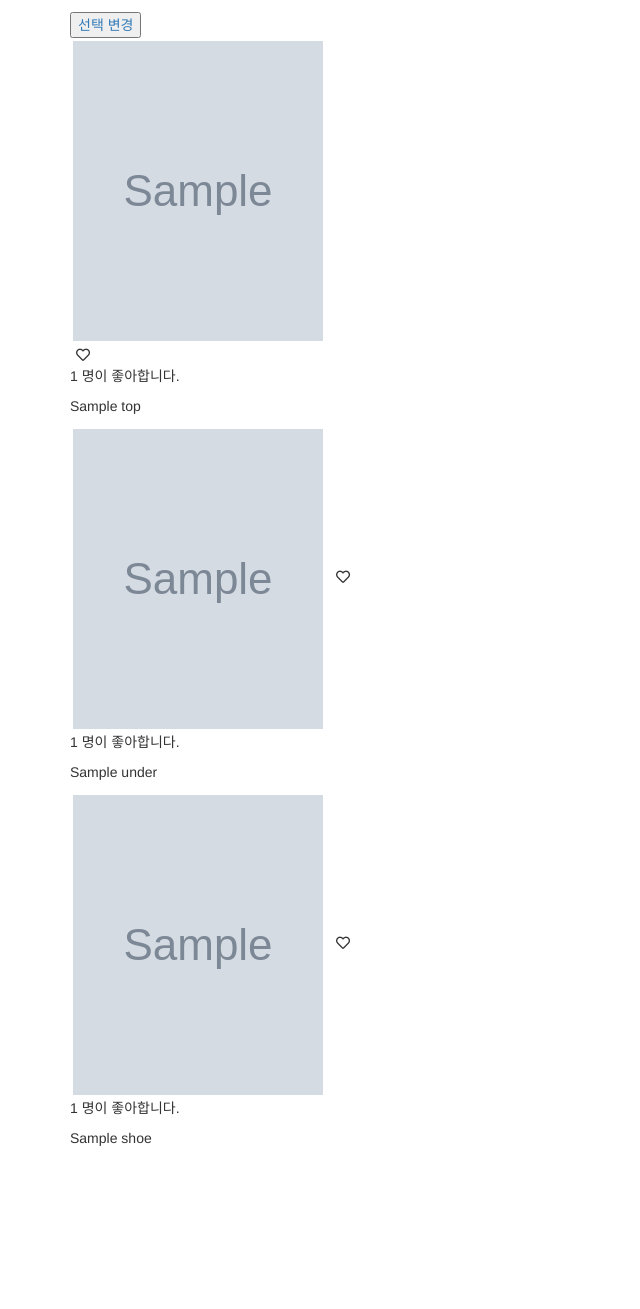
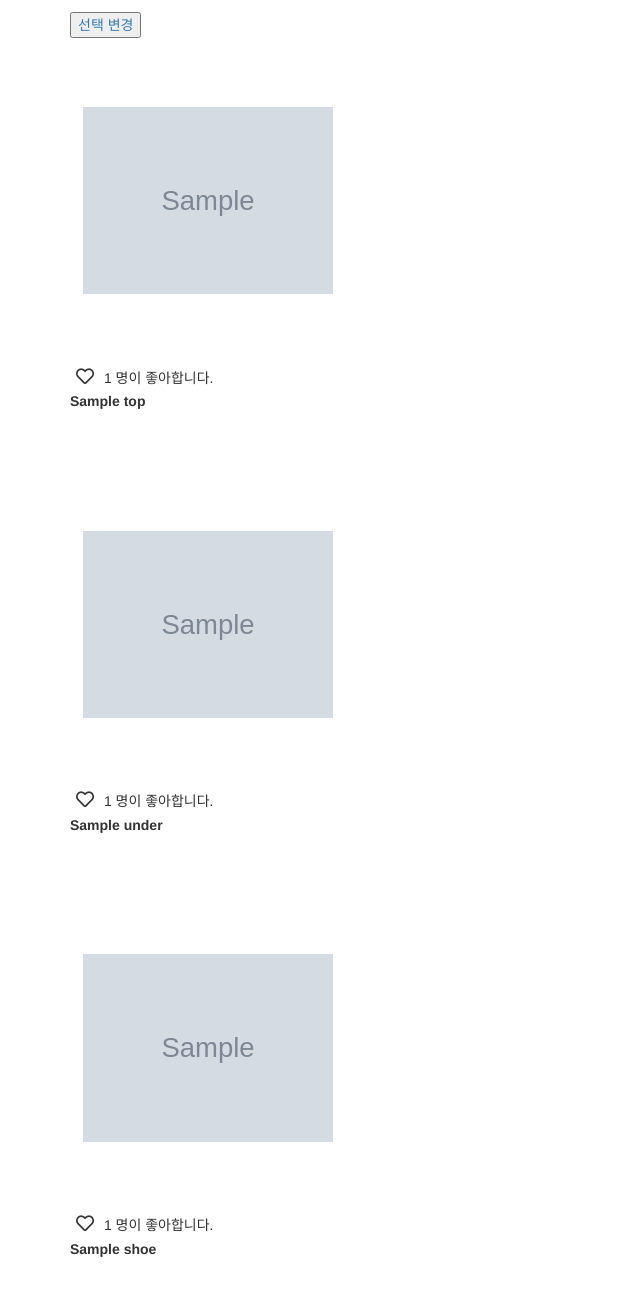
Before and after one commit to boolks/WEARWHAT, a Django app: template wearwhat/templates/wearwhat/main.html in a window 1280 px wide. Shown: the part 138-1447 px from the top of the page, without its empty margins (0-640 px from the left). Before the commit the page ends 1284 px from the top, so only its background shows below. Run offline with Django 3.2, Linux system fonts and the light colour scheme; tables that the repository leaves empty hold one stand-in row (values such as "Sample post"); the template is opened without the code that fills it: values that come from a table or form of the project are taken from there, most other values are stand-ins (such as "Sample title", 1, 10 or a date in 2020); grey boxes marked "Sample" are stand-in pictures; some libraries are stand-ins or nearby versions.

Commit message:
FRONT: align images

```diff
--- a/wearwhat/static/css/wearwhat.css
+++ b/wearwhat/static/css/wearwhat.css
@@ -34,44 +34,45 @@
     opacity: 1;
   }
 }
+
 .masthead{
     background-image: url(../images/background.jpg);
     background-repeat: no-repeat;
     background-position: center;
 }
-.page-header{
 
-}
 .main__title{
     text-align: center;
 }
-.img_container{
-    position: relative;
+
+table {
+    margin-bottom: 40px;
 }
-img {
+
+table .list__img{
+    display: table-cell;
+    vertical-align: middle;
+    object-fit: contain;
+
+}
+
+.card-text{
+    display: inline;
+}
+
+.list__img {
     width: 250px;
     height: 300px;
     object-fit: cover;
+    margin: 13px;
 }
-.list__img {
+
+.list__description p{
     width: 250px;
-    margin: 3px;
-}
-.glyphicon{
-    font-size: 30px;
-}
-/*.like-btn{*/
-/*    display: inline-block;*/
-/*    width: 50px;*/
-/*    height: 50px;*/
-/*    background-image: url("/wearwhat/static/images/like_heart.png");*/
-/*    background-position: -100px -400px;*/
-/*    text-indent: -9999px;*/
-/*    overflow: hidden;*/
-/*    border: none;*/
-/*}*/
-.list__description {
-    /*display: block;*/
+    white-space: nowrap;
+    overflow: hidden;
+    text-overflow: ellipsis;
+    font-weight: bold;
 }
 
 #fade-in-bottom {
--- a/wearwhat/templates/wearwhat/main.html
+++ b/wearwhat/templates/wearwhat/main.html
@@ -11,25 +11,18 @@
                     <table>
                         {% for clo in top %}
                             <td id="fade-in-bottom">
-                                <div class="img_box">
                                     <img src="{{ clo.image }}" class="list__img">
-                                </div>
+                                <div class="like">
                                     {% if user in clo.top_like_users.all %}
-                                    <button type="submit" style="background-color:transparent;  border:0px transparent solid;" class="top_like" cid="{{ clo.id }}"><i id="top_ico-{{ clo.id }}" class="fas fa-heart"></i></button>
+                                        <button type="submit" style="background-color:transparent;  border:0px transparent solid; font-size: 18px;" class="top_like" cid="{{ clo.id }}"><i id="top_ico-{{ clo.id }}" class="fas fa-heart"></i></button>
                                     {% else %}
-                                    <button type="submit" style="background-color:transparent;  border:0px transparent solid;" class="top_like" cid="{{ clo.id }}"><i id="top_ico-{{ clo.id }}" class="far fa-heart"></i></button>
+                                        <button type="submit" style="background-color:transparent;  border:0px transparent solid; font-size: 18px;" class="top_like" cid="{{ clo.id }}"><i id="top_ico-{{ clo.id }}" class="far fa-heart"></i></button>
                                     {% endif %}
-{#                                <a href="{% url 'top_like'  top_id=clo.id %}">#}
-{#                                    {% if user in clo.top_like_users.all %}#}
-{#                                        <a href="{% url 'top_like' top_id=clo.id %}"><i class="fas fa-heart"></i></a>#}
-{#                                    {% else %}#}
-{#                                        <a href="{% url 'top_like' top_id=clo.id %}"><i class="far fa-heart"></i></a>#}
-{#                                    {% endif %}#}
-{#                                </a>#}
                                     <!--좋아요 갯수 카운트-->
                                     <p class="card-text" id="top_count-{{ clo.id }}">
                                         {{ clo.top_like_users.count }} 명이 좋아합니다.
                                     </p>
+                                </div>
                                 <div class="list__description">
                                     <p> {{ clo.title }} </p>
                                 </div>
@@ -46,9 +39,9 @@
                             <td id="fade-in-bottom">
                                 <img src="{{ clo.image }}" class="list__img">
                                 {% if user in clo.under_like_users.all %}
-                                    <button type="submit" style="background-color:transparent;  border:0px transparent solid;" class="under_like" cid="{{ clo.id }}"><i id="under_ico-{{ clo.id }}" class="fas fa-heart"></i></button>
+                                    <button type="submit" style="background-color:transparent;  border:0px transparent solid; font-size: 18px;" class="under_like" cid="{{ clo.id }}"><i id="under_ico-{{ clo.id }}" class="fas fa-heart"></i></button>
                                 {% else %}
-                                    <button type="submit" style="background-color:transparent;  border:0px transparent solid;" class="under_like" cid="{{ clo.id }}"><i id="under_ico-{{ clo.id }}" class="far fa-heart"></i></button>
+                                    <button type="submit" style="background-color:transparent;  border:0px transparent solid; font-size: 18px;" class="under_like" cid="{{ clo.id }}"><i id="under_ico-{{ clo.id }}" class="far fa-heart"></i></button>
                                 {% endif %}
 {#                                <a href="{% url 'under_like'  under_id=clo.id %}">#}
 {#                                    {% if user in clo.under_like_users.all %}#}
@@ -76,9 +69,9 @@
                             <td id="fade-in-bottom">
                                 <img src="{{ clo.image }}" class="list__img">
                                 {% if user in clo.shoes_like_users.all %}
-                                    <button type="submit" style="background-color:transparent;  border:0px transparent solid;" class="shoes_like" cid="{{ clo.id }}"><i id="shoes_ico-{{ clo.id }}" class="fas fa-heart"></i></button>
+                                    <button type="submit" style="background-color:transparent;  border:0px transparent solid; font-size: 18px;" class="shoes_like" cid="{{ clo.id }}"><i id="shoes_ico-{{ clo.id }}" class="fas fa-heart"></i></button>
                                 {% else %}
-                                    <button type="submit" style="background-color:transparent;  border:0px transparent solid;" class="shoes_like" cid="{{ clo.id }}"><i id="shoes_ico-{{ clo.id }}" class="far fa-heart"></i></button>
+                                    <button type="submit" style="background-color:transparent;  border:0px transparent solid; font-size: 18px;" class="shoes_like" cid="{{ clo.id }}"><i id="shoes_ico-{{ clo.id }}" class="far fa-heart"></i></button>
                                 {% endif %}
 {#                                <a href="{% url 'shoes_like'  shoes_id=clo.id %}">#}
 {#                                    {% if user in clo.shoes_like_users.all %}#}
```
Lines whose indentation alone changed are shown as unchanged.
